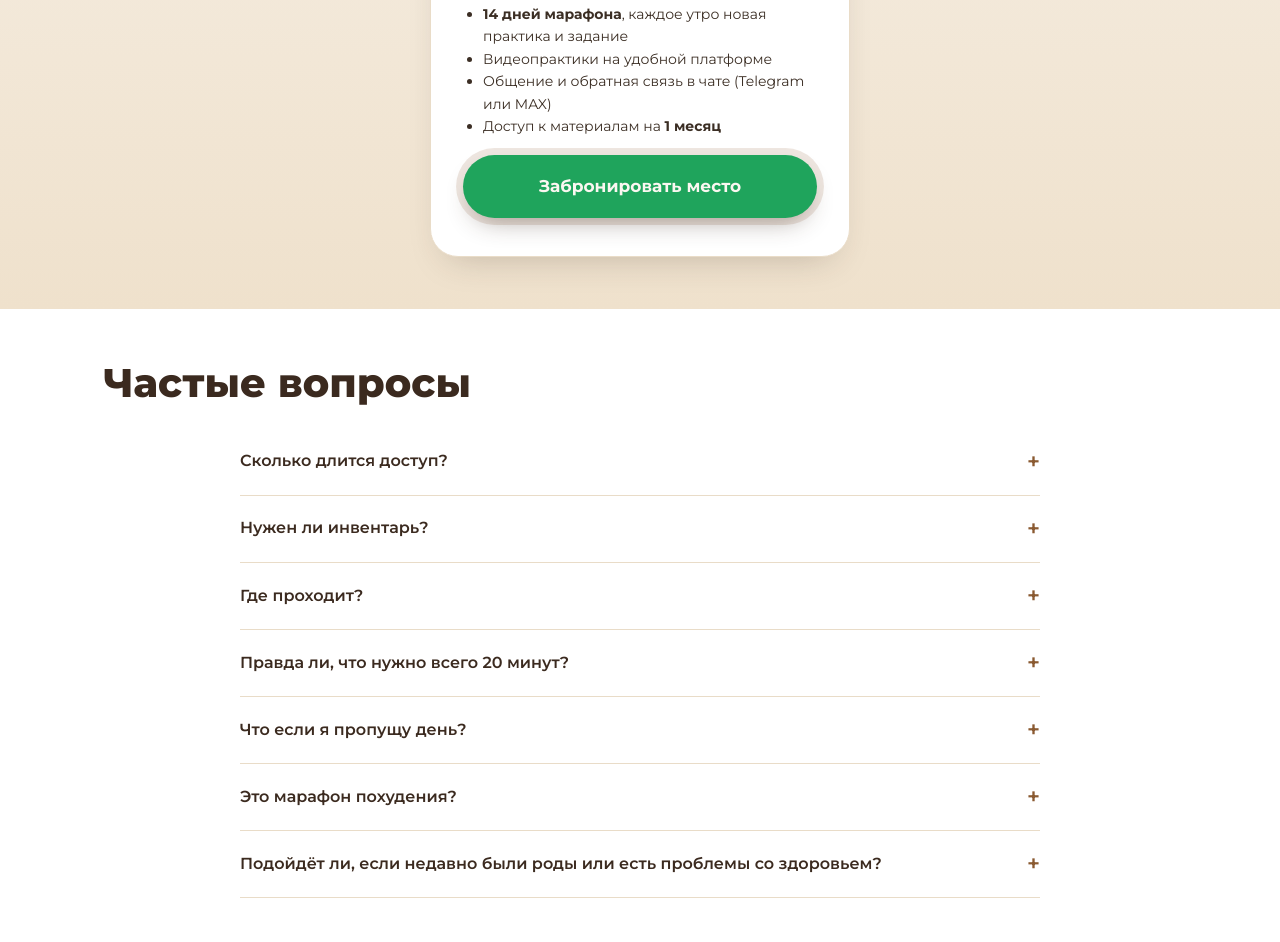
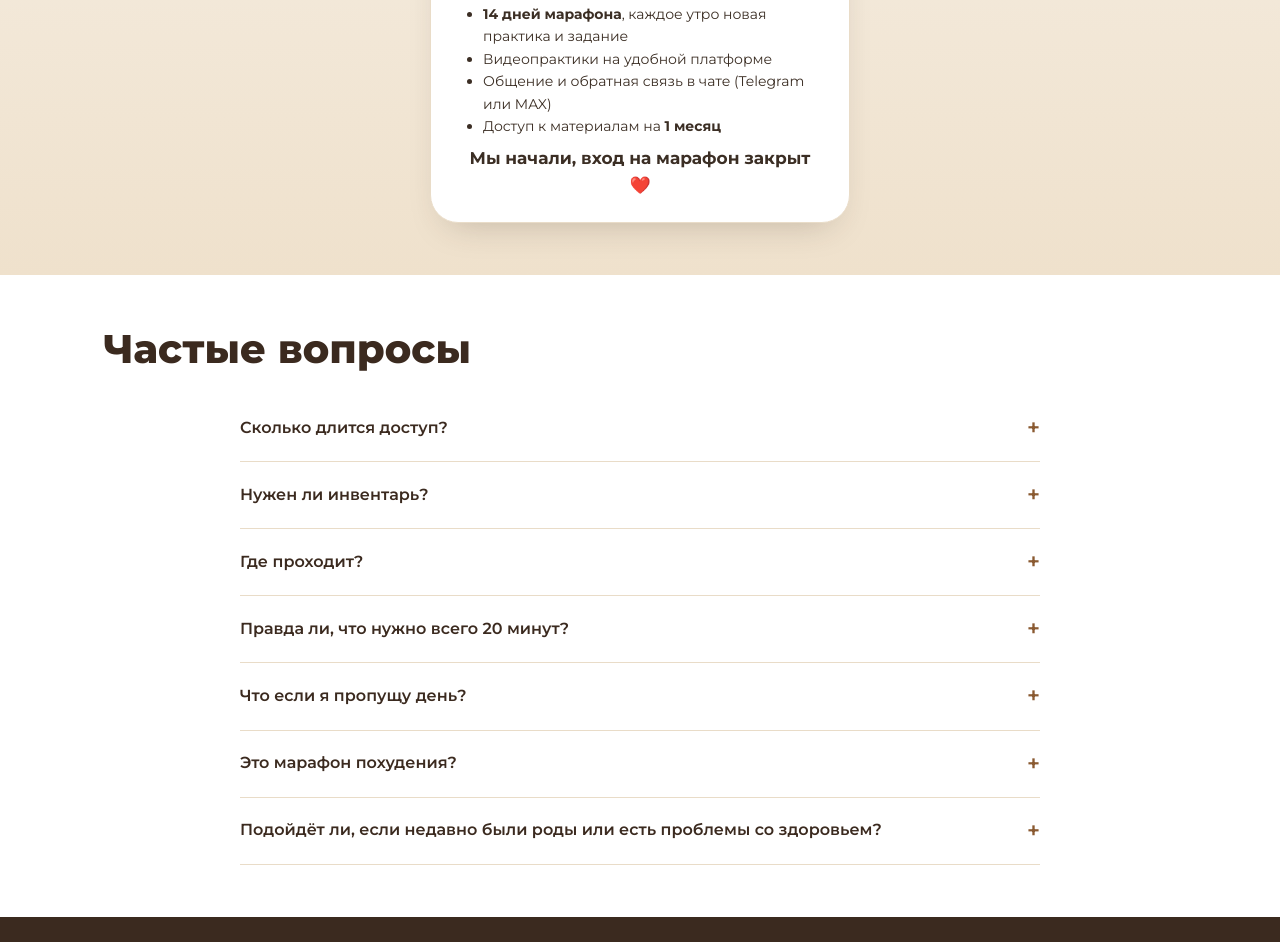
Before and after one commit to sevgibrandoff/woman-landing, a plain HTML site: page index.html in a window 1280 px wide. Shown: the part 5821-6763 px from the top of the page. Drawn offline with Linux system fonts and the light colour scheme.

Commit message:
Марафон стартовал: покупка закрыта

```diff
--- a/index.html
+++ b/index.html
@@ -6,9 +6,6 @@
 <title>Быть женщиной</title>
 <meta name="description" content="Марафон для женщин: вернуть истинную женскую энергию, мягкость, сексуальность и здоровое желание. 14 дней практик по 20 минут утром.">
 <meta name="robots" content="noindex">
-<link rel="icon" href="/favicon.ico" sizes="48x48">
-<link rel="icon" type="image/png" sizes="32x32" href="/favicon-32x32.png">
-<link rel="apple-touch-icon" href="/apple-touch-icon.png">
 <link rel="preconnect" href="https://fonts.googleapis.com">
 <link rel="preconnect" href="https://fonts.gstatic.com" crossorigin>
 <link href="https://fonts.googleapis.com/css2?family=Montserrat:wght@400;500;600;700;800&display=swap" rel="stylesheet">
@@ -3079,7 +3076,7 @@ footer a:hover{border-bottom-color:#E9C9A0;}
           <li>Общение и обратная связь в чате (Telegram или MAX)</li>
           <li>Доступ к материалам на <b>1 месяц</b></li>
         </ul>
-        <a href="https://energomorning.ru/woman3990" target="_blank" rel="noopener" class="btn btn-lg btn-pulse price-card-btn">Забронировать место</a>
+        <p style="font-size:17px;font-weight:700;text-align:center;margin:8px 0 0;color:var(--text);">Мы начали, вход на марафон закрыт ❤️</p>
       </div>
     </div>
   </div>
```
